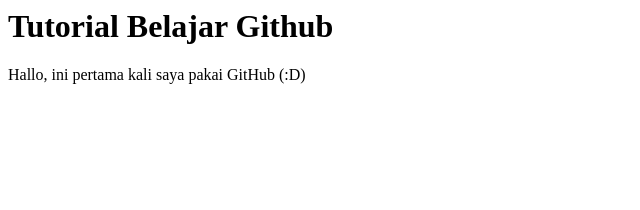
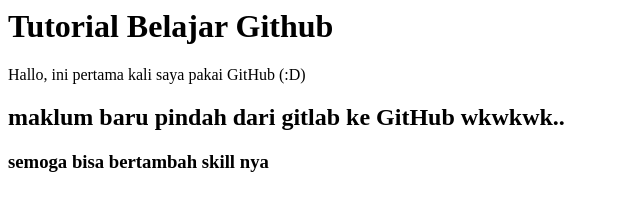
Before and after one commit to fauzihafsar/Learn-with-Tutorial, a plain HTML site: page index.html in a window 1280 px wide. Shown: the whole page, without its empty margins (0-640 px from the left). Drawn offline with Linux system fonts and the light colour scheme.

Commit message:
ubahan pertama

```diff
--- a/index.html
+++ b/index.html
@@ -1,2 +1,4 @@
 <h1>Tutorial Belajar Github</h1>
 <head>Hallo, ini pertama kali saya pakai GitHub (:D)</head>
+<h2>maklum baru pindah dari gitlab ke GitHub wkwkwk..</h2>
+<h3>semoga bisa bertambah skill nya</h3>
```
